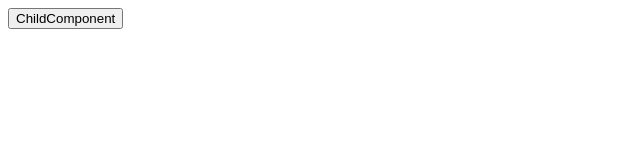
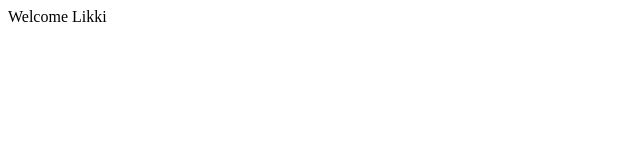
Before and after one commit to ponagantilikithasri/React, a React (Vite) app in the folder React/hello_world/: page / in a window 1280 px wide. Shown: the top 160 px of the page, without its empty margins (0-640 px from the left). Built offline with nearby package versions, Linux system fonts and the light colour scheme.

Commit message:
conditional rendering

```diff
--- a/React/hello_world/src/App.jsx
+++ b/React/hello_world/src/App.jsx
@@ -11,10 +11,12 @@ import Fun_Click from "./componets/Function_Click";
 import Class_Click from "./componets/Class_Click";
 import Event_Bind from "./componets/Event_Bind";
 import ParentComponent from "./componets/ParentComponent";
+import UseGreet from "./componets/UseGreet";
 function App() {
   return (
     <>
-      <ParentComponent />
+      <UseGreet></UseGreet>
+      {/* <ParentComponent /> */}
       {/* </Event_Bind /> */}
       {/* <Class_Click /> */}
       {/* <Fun_Click /> */}
--- /dev/null
+++ b/React/hello_world/src/componets/UseGreet.jsx
@@ -0,0 +1,24 @@
+// About conditional rendering
+import React, { useState } from "react";
+
+export default function UseGreet() {
+  const [isLogIn, setLogin] = useState(true); // here we give value to isLogin true or false
+  //If-else condition approch
+  //   if (isLogIn) {
+  //     return <div>Welcome Likki</div>;
+  //   } else {
+  //     return <div>Welcom Guest</div>;
+  // Elementvariable approch
+  //   let msg;
+  //   if (isLogIn) {
+  //     msg = "Welcome Likki";
+  //   } else {
+  //     msg = "Welcome Guest";
+  //   }
+  //   return msg;
+  //   }
+  //Ternary condition apporch
+  // return isLogIn ? <div>Welcome Likki</div> : <div>Welcome guest</div>;
+  //Short-circuit apporch
+  return isLogIn && <div>Welcome Likki</div>; // it excute only when isLogin is true
+}
--- a/React/hello_world/src/componets/jsx_with_without.jsx
+++ b/React/hello_world/src/componets/jsx_with_without.jsx
@@ -8,7 +8,7 @@ const Ex_jsx = () => {
   //--->for without jsx we need to import react and also we ==> React.createElement() and it need 3 parameters
   //      paremeter 1 represent tags like div or h1 or any other tags
   //      parameter 2 represent class or id which css properties
-  //      parameter 3 it represent the text mwans what we want to see on browser if don't any parmeter we use "null"
+  //      parameter 3 it represent the text me ans what we want to see on browser if don't any parmeter we use "null"
   // if we wan't any inner tags we use another React.createElement() with min 3 parameters
 
   return React.createElement(
```
Also changed, not shown: React/hello_world/src/componets/Greet.jsx (+5 -3 lines).
